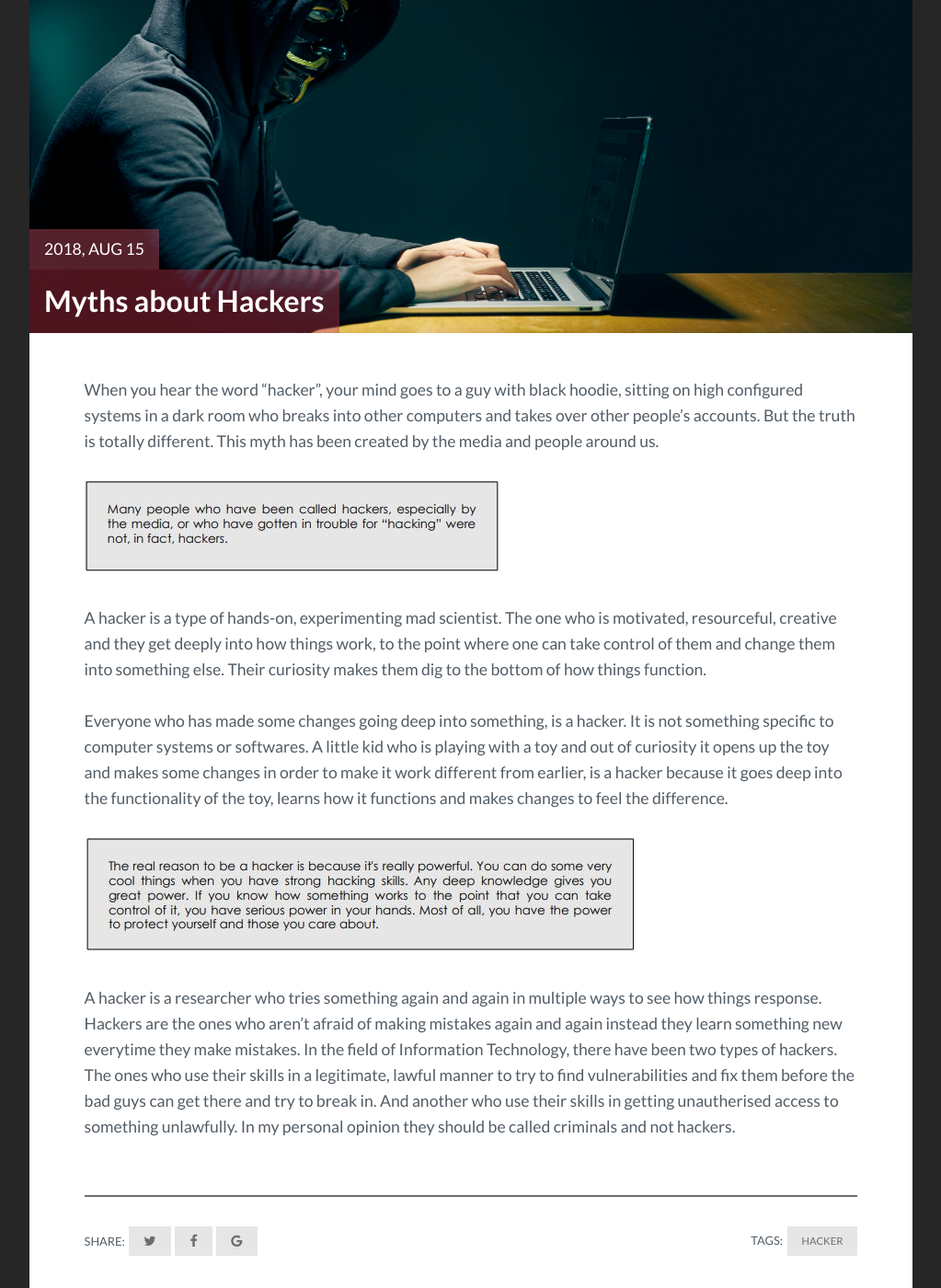
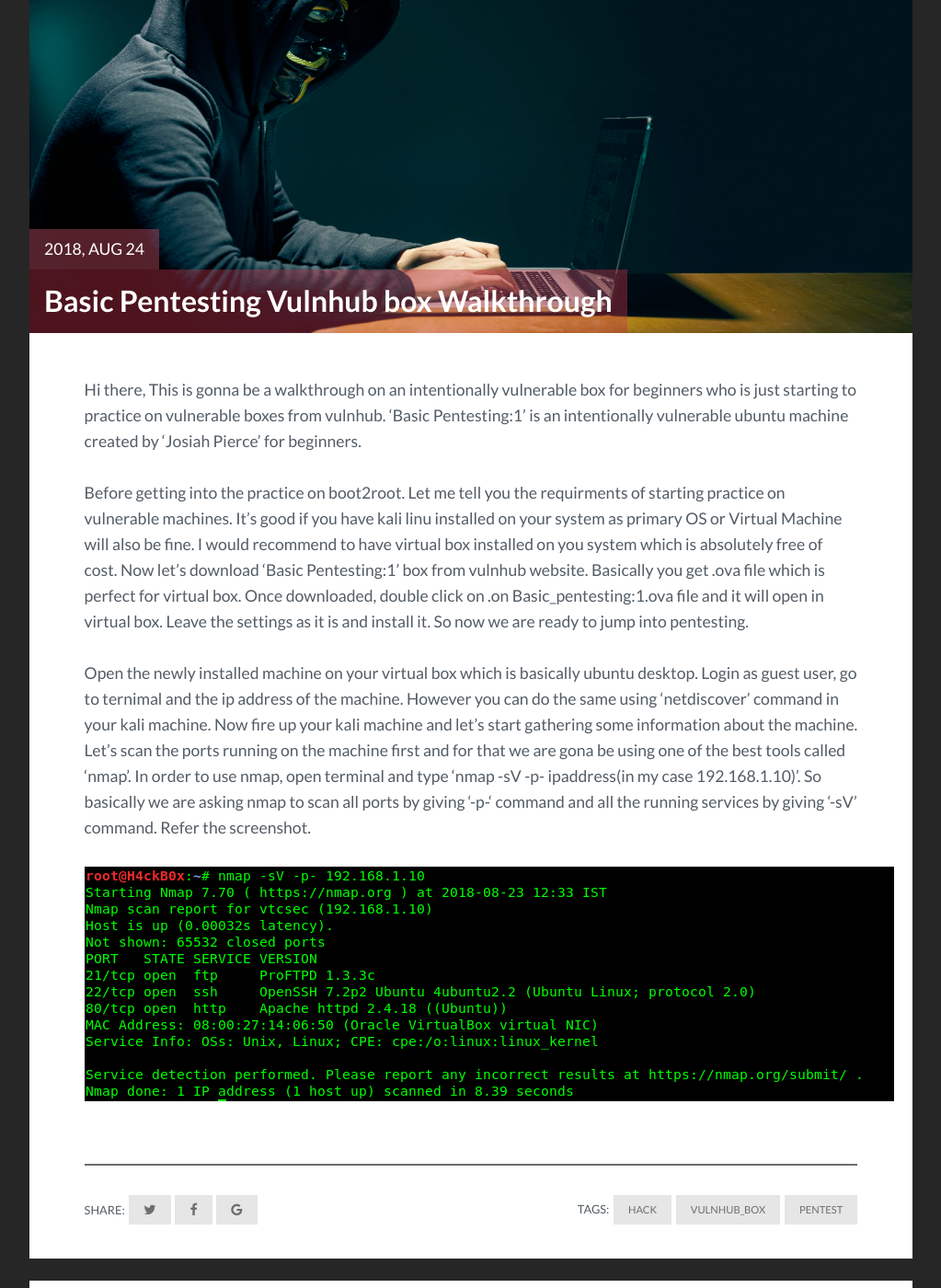
Before and after one commit to sunny6300/innodict.github.io, a Jekyll site: the page built from _posts/2018-08-24-Basic-pentesting:1-Vulnhub-Walkthrough.md, in a window 1280 px wide and 1400 px high, scrolled down 351 px. Shown: the whole window at 92% size, without its empty margins (128-1151 px from the left). Built offline with Jekyll 4.4.1, drawn with Linux system fonts in a browser that asks for light colours; some of the changed text lies outside the part shown.

Commit message:
Update 2018-08-24-Basic-pentesting:1-Vulnhub-Walkthrough.md

```diff
--- a/_posts/2018-08-24-Basic-pentesting:1-Vulnhub-Walkthrough.md
+++ b/_posts/2018-08-24-Basic-pentesting:1-Vulnhub-Walkthrough.md
@@ -1,20 +1,15 @@
 ---
 layout: post
-title: "Myths about Hackers"
+title: "Basic Pentesting Vulnhub box Walkthrough"
 img: hacker.jpg # Add image post (optional)
-date: 2018-08-15 12:54:00 +0300
-description: Everyone who has made some changes going deep into something, is a hacker.  # Add post description (optional)
-tag: [Hacker]
+date: 2018-08-24 12:54:00 +0300
+description: A walkthrough of intentionally vulnerable  box for beginners. # Add post description (optional)
+tag: [Hack , Vulnhub_Box , Pentest]
 ---
-When you hear the word "hacker", your mind goes to a guy with black hoodie, sitting on high configured systems in a dark room who breaks into other computers and takes over other people's accounts. But the truth is totally different. This myth has been created by the media and people around us.
+Hi there, This is gonna be a walkthrough on an intentionally vulnerable box for beginners who is just starting to practice on vulnerable boxes from vulnhub. 'Basic Pentesting:1' is an intentionally vulnerable ubuntu machine created by 'Josiah Pierce' for beginners.
 
-![](/assets/img/hacker1.JPG)
+Before getting into the practice on boot2root. Let me tell you the requirments of starting practice on vulnerable machines. It's good if you have kali linu installed on your system as primary OS or Virtual Machine will also be fine. I would recommend to have virtual box installed on you system which is absolutely free of cost. Now let's download 'Basic Pentesting:1' box from vulnhub website. Basically you get .ova file which is perfect for virtual box. Once downloaded, double click on .on Basic_pentesting:1.ova file and it will open in virtual box. Leave the settings as it is and install it. So now we are ready to jump into pentesting.
 
-A hacker is a type of hands-on, experimenting mad scientist. The one who is motivated, resourceful, creative and they get deeply into how things work, to the point where one can take control of them and change them into something else. Their curiosity makes them dig to the bottom of how things function.
+Open the newly installed machine on your virtual box which is basically ubuntu desktop. Login  as guest user, go to ternimal and the ip address of the machine. However you can do the same using 'netdiscover' command in your kali machine. Now fire up your kali machine and let's start gathering some information about the machine. Let's scan the ports running on the machine first and for that we are gona be using one of the best tools called 'nmap'. In order to use nmap, open terminal and type 'nmap -sV -p- ipaddress(in my case 192.168.1.10)'. So basically we are asking nmap to scan all ports by giving '-p-' command and all the running services by giving '-sV' command. Refer the screenshot.
 
-
-Everyone who has made some changes going deep into something, is a hacker. It is not something specific to computer systems or softwares. A little kid who is playing with a toy and out of curiosity it opens up the toy and makes some changes in order to make it work different from earlier, is a hacker because it goes deep into the functionality of the toy, learns how it functions and makes changes to feel the difference.
-
-![](/assets/img/hacker2.JPG)
-
-A hacker is a researcher who tries something again and again in multiple ways to see how things response. Hackers are the ones who aren't afraid of making mistakes again and again instead they learn something new everytime they make mistakes. In the field of Information Technology, there have been two types of hackers. The ones who use their skills in a legitimate, lawful manner to try to find vulnerabilities and fix them before the bad guys can get there and try to break in. And another who use their skills in getting unautherised access to something unlawfully. In my personal opinion they should be called criminals and not hackers.
+![](/assets/img/vulnhub_box/Basic_Pentesting-1/1.png)
```
